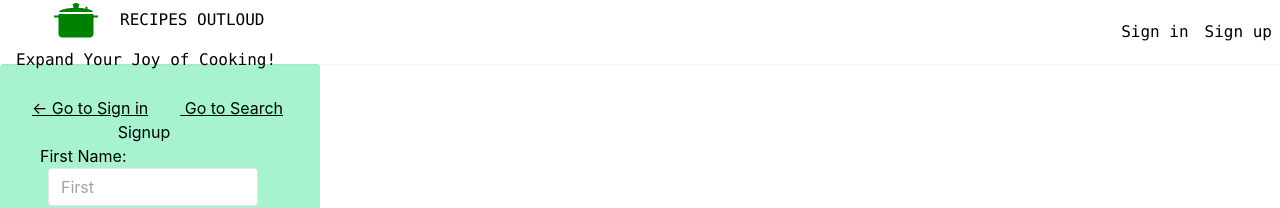
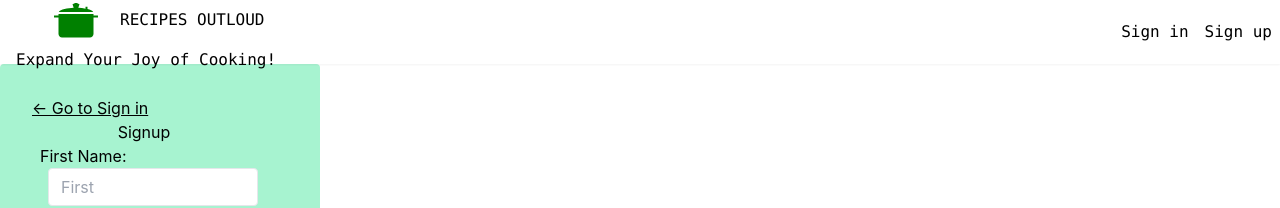
Before and after one commit to AbnerTor/recipes-outloud-two, a React (Create React App) app in the folder client/: page / in a window 1280 px wide. Shown: the top 208 px of the page. Built offline with nearby package versions, Linux system fonts and the light colour scheme.

Commit message:
hit api key in .env file

```diff
--- a/client/src/pages/HomeSignup.js
+++ b/client/src/pages/HomeSignup.js
@@ -62,8 +62,6 @@ const Signup = (props) => {
       <div className="w-1/4 bg-green-200 flex-end justify-start pt-8 pb-8 rounded">
 
         <Link className="w-full underline ml-8" to="/signin">← Go to Sign in</Link>
-
-        <Link className="w-full underline ml-8" to="/search"> Go to Search</Link>
 
         <h2 className="flex justify-center mr-8">Signup</h2>
 
--- a/client/src/utils/API.js
+++ b/client/src/utils/API.js
@@ -1,6 +1,6 @@
 // call spoonacular api
 export function searchRandomRecipe() {
-    return fetch(`https://api.spoonacular.com/recipes/random?apiKey=94976deaae8a40d994f15c05157171af`);
+    return fetch(`https://api.spoonacular.com/recipes/random?apiKey=${process.env.REACT_APP_SPOONACULAR_API_KEY}&number=5`);
   };
 
   export const searchByIngredient = (query) => {
```
